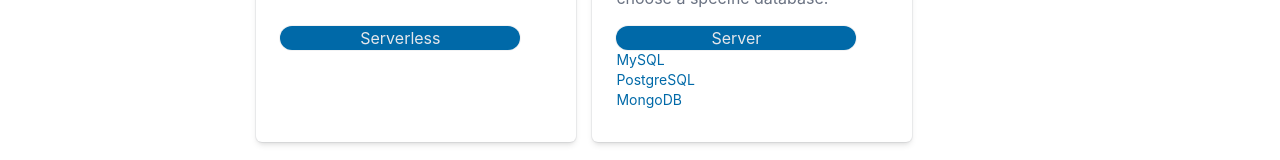
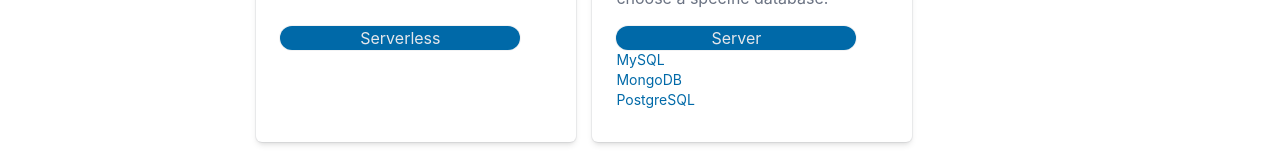
Before and after one commit to amills1037/block-break, a React (Vite) app in the folder website/: page / in a window 1280 px wide. Shown: the part 374-534 px from the top of the page. Built offline with nearby package versions, Linux system fonts and the light colour scheme.

Commit message:
Corrected mongodb and postgresql switch

```diff
--- a/website/src/components/main/Server.tsx
+++ b/website/src/components/main/Server.tsx
@@ -17,8 +17,8 @@
             </P>
             <ServerButton />
             <ServerButton db="mysql" />
+            <ServerButton db="mongodb" />
             <ServerButton db="postgresql" />
-            <ServerButton db="mongodb" />
         </HeroBox>
     );
 }
--- a/website/src/components/main/ServerButton.tsx
+++ b/website/src/components/main/ServerButton.tsx
@@ -11,10 +11,10 @@
             return <Button href="/client?db=0">Server</Button>;
         case "mysql":
             return <A href="/client?db=1">MySQL</A>;
+        case "mongodb":
+            return <A href="/client?db=2">MongoDB</A>;
         case "postgresql":
-            return <A href="/client?db=2">PostgreSQL</A>;
-        case "mongodb":
-            return <A href="/client?db=3">MongoDB</A>;
+            return <A href="/client?db=3">PostgreSQL</A>;
     }
 }
 
```
